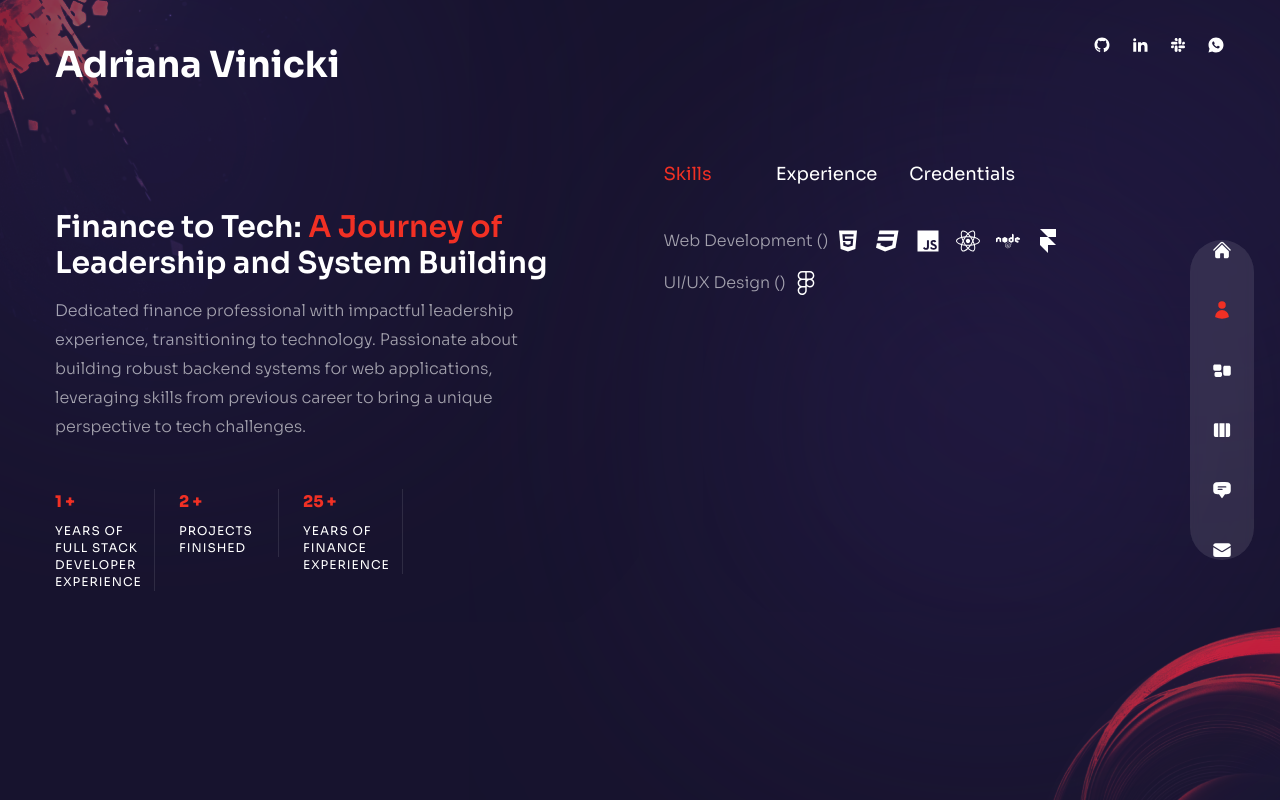
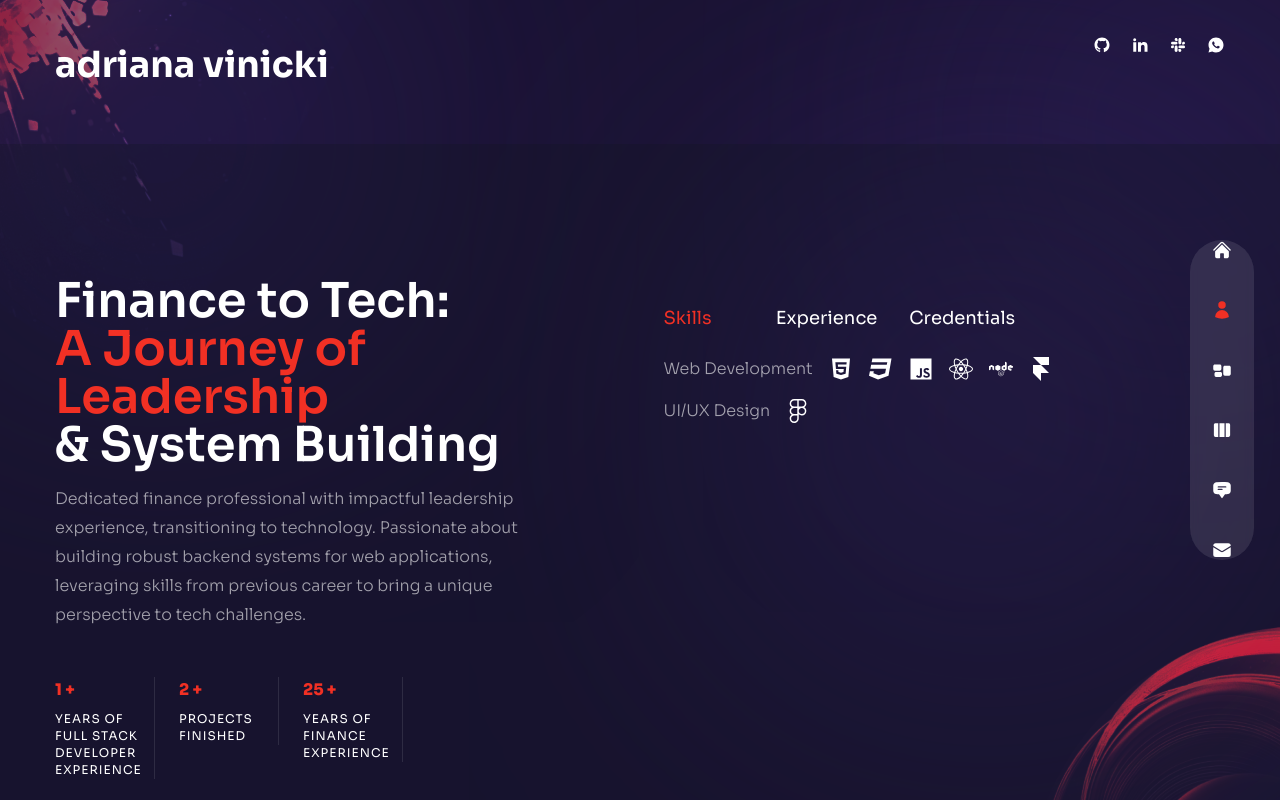
Before and after one commit to adrianavinicki/adriana-portfolio, a Next.js app: page /about in a window 1280 px wide. Built offline with nearby package versions, Linux system fonts and the light colour scheme.

Commit message:
en about logre que no se superpongan los titulos con los headers

```diff
--- a/components/Header.js
+++ b/components/Header.js
@@ -20,7 +20,7 @@ const Header = () => {
             className="text-white mt-10 text-center md:text-center lg:text-left text-2xl md:text-3xl lg:text-4xl"
             style={{ fontWeight: "bolder" }}
           >
-            Adriana Vinicki
+            adriana vinicki
           </span>
           {/*</div>*/}
           {/* socials */}
--- a/components/Socials.js
+++ b/components/Socials.js
@@ -11,7 +11,7 @@ import {
 
 const Socials = () => {
   return (
-    <div className="flex items-center gap-x-5 text-lg ">
+    <div className="flex items-center gap-x-5 text-lg">
       <Link href={""} className="hover:text-accent transition-all duration-300">
         <RiGithubFill />
       </Link>
--- a/pages/about/index.js
+++ b/pages/about/index.js
@@ -66,31 +66,31 @@ const aboutData = [
     info: [
       {
         title: "Finance Manager - Manuel Mezquita SA",
-        stage: "2022 - Present",
+        stage: "(2022 - Present)",
       },
       {
         title: "Finance Manager - Propel & CAMISAJU",
-        stage: "2018 - 2022",
+        stage: "(2018 - 2022)",
       },
       {
         title: "Finance Manager - Ed Vertice SRL",
-        stage: "2015 - 2018",
+        stage: "(2015 - 2018)",
       },
       {
         title: "Controller Southern Cone - Emerson",
-        stage: "2012 - 2013",
+        stage: "(2012 - 2013)",
       },
       {
         title: "Latin America Controller - Amway",
-        stage: "2010 - 2011",
+        stage: "(2010 - 2011)",
       },
       {
         title: "Finance Manager Arg/Chi/Uru - Amway",
-        stage: "1992 - 2010",
+        stage: "(1992 - 2010)",
       },
       {
         title: "Planning & Reporting Supervisor - Tupperware",
-        stage: "1983 - 1992",
+        stage: "(1983 - 1992)",
       },
     ],
   },
@@ -98,16 +98,16 @@ const aboutData = [
     title: "credentials",
     info: [
       {
-        title: "Web Development - ABC University, LA, CA",
-        stage: "2011",
+        title: "Full Stack Developer - Henry",
+        stage: "(2023)",
       },
       {
-        title: "Computer Science Diploma - AV Technical Institute",
-        stage: "2009",
+        title: "MBA - IDEA, BA, Argentina",
+        stage: "(1999)",
       },
       {
-        title: "Certified Graphic Designer - ABC Institute, Los Angeles, CA",
-        stage: "2006",
+        title: "Public Accountant/Economics - UBA, BA, Argentina",
+        stage: "(2006)",
       },
     ],
   },
@@ -118,7 +118,7 @@ const About = () => {
   console.log(index);
 
   return (
-    <div className="h-full bg-primary/30 py32 text-center xl:text-left">
+    <div className="h-full bg-primary/30 mt-36 text-center xl:text-left">
       <Circles />
       {/* avatar img */}
       <motion.div
@@ -136,17 +136,38 @@ const About = () => {
       >
         {/* text */}
         <div className="flex-1 flex flex-col justify-center ">
-          <h2 className="text-xl sm:text-3xl h2">
-            Finance to Tech: <spam className="text-accent">A Journey of </spam>{" "}
-            Leadership and System Building
-          </h2>
-          <p className="max-w-[500px] mx-auto xl:mx-0 mb-6 xl:mb-12 px-2 xl:px-0">
+          <motion.h2
+            variants={fadeIn("right", 0.2)}
+            initial="hidden"
+            animate="show"
+            exit="hidden"
+            className="sm:text-5xl h2"
+          >
+            Finance to Tech:
+            <br />
+            <spam className="text-accent">A Journey of Leadership</spam>
+            <br />& System Building
+          </motion.h2>
+          <motion.p
+            variants={fadeIn("right", 0.4)}
+            initial="hidden"
+            animate="show"
+            exit="hidden"
+            className="max-w-[500px] mx-auto xl:mx-0 mb-6 xl:mb-12 px-2 xl:px-0"
+          >
             Dedicated finance professional with impactful leadership experience,
             transitioning to technology. Passionate about building robust
             backend systems for web applications, leveraging skills from
             previous career to bring a unique perspective to tech challenges.
-          </p>
+          </motion.p>
           {/* counters */}
+          <motion.div
+            variants={fadeIn("right", 0.6)}
+            initial="hidden"
+            animate="show"
+            exit="hidden"
+            className="hidden md:flex md:max-w-xl xl:max-w-none mx-auto xl:mx-0 mb-8 "
+          >
             <div className="flex flex-1 xl:gap-x-6">
               <div>
                 {/* it experience */}
@@ -182,10 +203,17 @@ const About = () => {
                 </div>
               </div>
             </div>
+          </motion.div>
         </div>
         {/* info */}
-        <div className="flex flex-col w-full xl:max-w-[48%] h-[480px]">
-          <div className="flex gap-x-4 xl:gap-x-8 mx-auto xl:mx-0 mb-4">
+        <motion.div
+          variants={fadeIn("left", 0.4)}
+          initial="hidden"
+          animate="show"
+          exit="hidden"
+          className="flex flex-col w-full xl:max-w-[48%] h-[480px]"
+        >
+          <div className="flex gap-x-4 xl:gap-x-8 mx-auto xl:mx-0 mb-0">
             {aboutData.map((item, itemIndex) => {
               return (
                 <div
@@ -202,7 +230,7 @@ const About = () => {
               );
             })}
           </div>
-          <div className="py-2 xl:py-6 flex flex-col gap-y-2 xl:gap-y-4 items-center xl:items-start">
+          <div className="mb-10 xl:py-6 flex flex-col gap-y-1 xl:gap-y-4 items-center xl:items-start">
             {aboutData[index].info.map((item, itemIndex) => {
               return (
                 <div
@@ -210,22 +238,26 @@ const About = () => {
                   className="flex-1 flex flex-col md:flex-row max-w-max gap-x-2 items-center text-white/60"
                 >
                   {/* title */}
-                  <div className="font-light mb-2 md:mb-0">
-                    {item.title} ({item.stage})
+                  <div className="font-light md:mb-0">{item.title}</div>
+                  <div className="hidden md:flex">
+                    <div> </div>
+                    <div>{item.stage}</div>
                   </div>
-                  {/*<div className="hidden md:flex">-</div>
-                  <div>{item.stage}</div>*/}
                   <div className="flex gap-x-4">
                     {/* icons */}
                     {item.icons?.map((icon, itemIndex) => {
-                      return <div className="text-2xl text-white">{icon}</div>;
+                      return (
+                        <div key={itemIndex} className="text-2xl text-white">
+                          {icon}
+                        </div>
+                      );
                     })}
                   </div>
                 </div>
               );
             })}
           </div>
-        </div>
+        </motion.div>
       </div>
     </div>
   );
```
Lines whose indentation alone changed are shown as unchanged.
